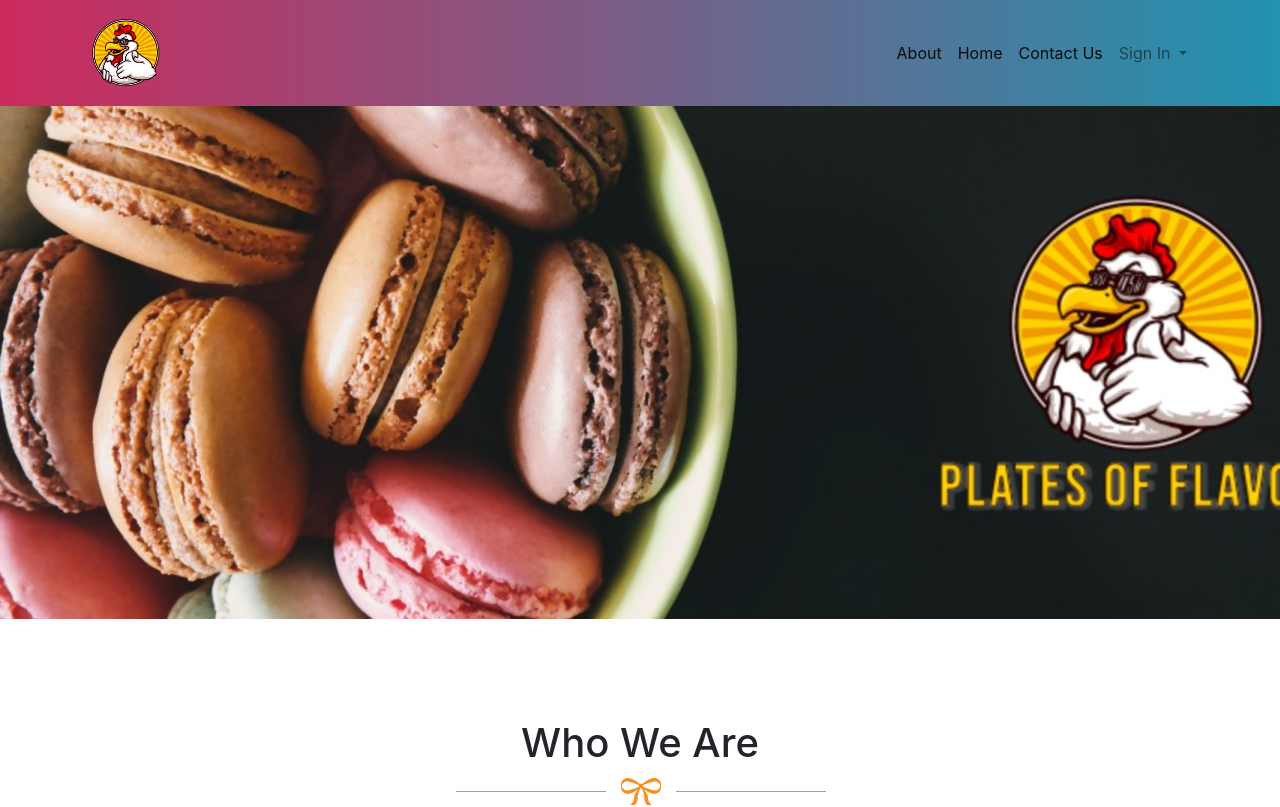
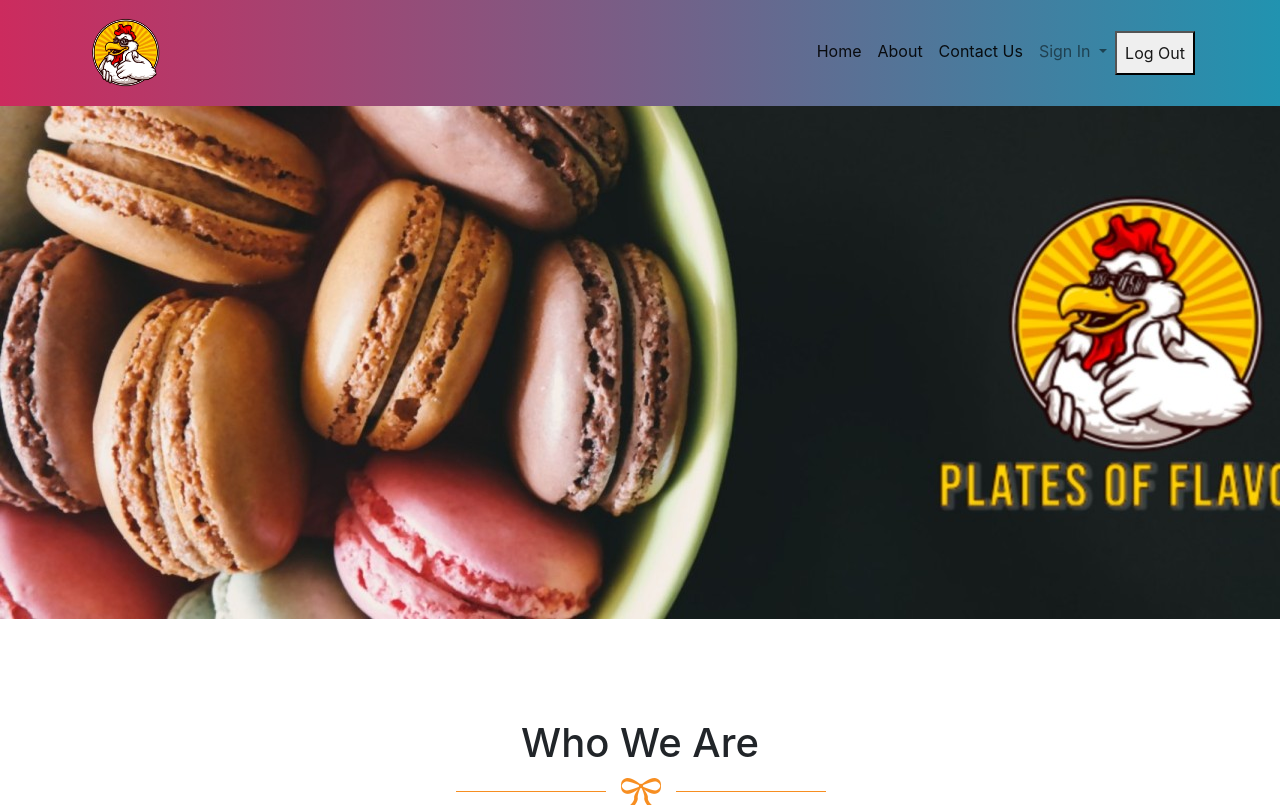
Before and after one commit to suparnaa-git/Platesofflavor, an Angular app: page /about in a window 1280 px wide. Shown: the top 807 px of the page. Built offline with nearby package versions, Linux system fonts and the light colour scheme; a web font is replaced by a local one.

Commit message:
make it better

```diff
--- a/src/app/Components/Auth/sing-in/sing-in.component.ts
+++ b/src/app/Components/Auth/sing-in/sing-in.component.ts
@@ -2,6 +2,7 @@ import { Component, OnInit } from '@angular/core';
 import { FormGroup,FormBuilder, Validators } from '@angular/forms';
 import { Router } from '@angular/router';
 import { AuthenticationService } from 'src/app/Services/authentication.service';
+import { StorageService } from 'src/app/storage.service';
 
 @Component({
   selector: 'app-sing-in',
@@ -11,7 +12,9 @@ import { AuthenticationService } from 'src/app/Services/authentication.service';
 export class SingInComponent implements OnInit {
   loginResponse;
 
-  constructor(private fb: FormBuilder,private authService:AuthenticationService,private router:Router) { }
+  constructor(private fb: FormBuilder,private authService:AuthenticationService,private router:Router, private store:StorageService) { }
+
+
   ngOnInit(): void {
   }
   loginForm(formValue): void{
@@ -21,24 +24,9 @@ export class SingInComponent implements OnInit {
 
    this.authService.postSingIn(formValueget).subscribe((response)=>{
      this.loginResponse=response
+     this.store.SetResponseFromLogin(this.loginResponse.token)
      console.log(response);
      this.router.navigate(['/home'])
    })
  }
 }
-
-
-
-//   ngOnInit(): void { }
-//   loginForm(formValue: any) {
-//     // console.log(formValue.value);
-//     const formValueget = formValue.value;
-//     console.log(formValueget)
-//     this.authService.postSignin(formValueget).subscribe((respose) => {
-//         this.loginResponse = respose
-//         this.store.SetgetResponseFormLogin(this.loginResponse.token)
-//         console.log(respose);
-//         this.router.navigate(['/home'])
-//     });
-//   }
-// }
--- a/src/app/Layout/header/header.component.html
+++ b/src/app/Layout/header/header.component.html
@@ -7,10 +7,10 @@
     <div class="collapse navbar-collapse" id="navbarSupportedContent">
       <ul class="navbar-nav ml-auto">
         <li class="nav-item active">
-          <a class="nav-link" routerLink="/about">About <span class="sr-only">(current)</span></a>
+          <a class="nav-link" routerLink="/about">Home<span class="sr-only">(current)</span></a>
         </li>
         <li class="nav-item active">
-          <a class="nav-link" routerLink="/home">Home</a>
+          <a class="nav-link" routerLink="/home">About</a>
         </li>
         <li class="nav-item active">
           <a class="nav-link" routerLink="/contactus">Contact Us</a>
@@ -24,6 +24,9 @@
             <a class="dropdown-item" routerLink="/signup">Sign up</a>
           </div> -->
         </li>
+        <li class="nav-item active">
+          <button class="nav-link" (click)="onclicklogout()">Log Out</button>
+        </li>
       </ul>
       <form class="form-inline my-2 my-lg-0">
         <!-- <input class="form-control mr-sm-2" type="search" placeholder="Search" aria-label="Search"> -->
--- a/src/app/Layout/header/header.component.ts
+++ b/src/app/Layout/header/header.component.ts
@@ -1,4 +1,6 @@
 import { Component, OnInit } from '@angular/core';
+import { Router } from '@angular/router';
+import { StorageService } from 'src/app/storage.service';
 
 @Component({
   selector: 'app-header',
@@ -7,9 +9,14 @@ import { Component, OnInit } from '@angular/core';
 })
 export class HeaderComponent implements OnInit {
 
-  constructor() { }
+  constructor( private store: StorageService, private router: Router) { }
 
   ngOnInit(): void {
   }
+  onclicklogout(){
+    this.store.removeToke()
+    this.router.navigate(['/signin'])
+
+  }
 
 }
--- /dev/null
+++ b/src/app/storage.service.ts
@@ -0,0 +1,21 @@
+import { Injectable } from '@angular/core';
+
+@Injectable({
+  providedIn: 'root'
+})
+export class StorageService {
+
+  SetResponseFromLogin(token){
+    window.sessionStorage.setItem('token',token);
+  }
+getToke(){
+  window.sessionStorage.getItem('token')
+}
+
+removeToke(){
+  window.sessionStorage.clear()
+}
+
+
+  constructor() { }
+}
```
Also changed, not shown: 1 other file (tests, documents, lock files or other folders).
